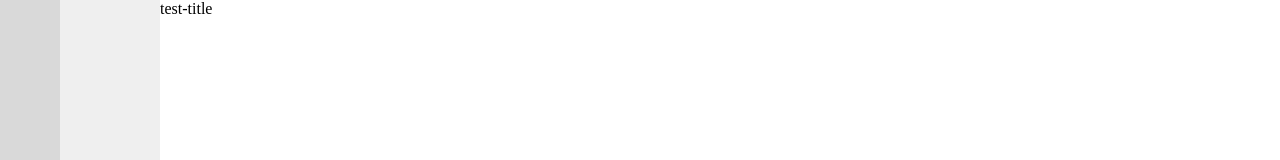
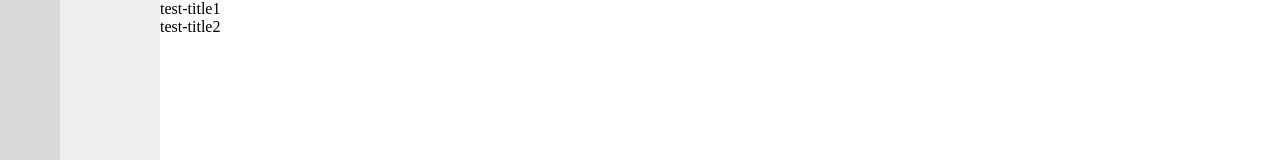
Before and after one commit to neko-0406/tauri-multi-editor, a React (Vite) app: page / in a window 1280 px wide. Shown: the top 160 px of the page. Built offline with nearby package versions, Linux system fonts and the light colour scheme.

Commit message:
テストデータ作成

```diff
--- a/src/App.tsx
+++ b/src/App.tsx
@@ -4,15 +4,26 @@ import { AppStateProvider } from './components/AppState/StateProvider';
 import SideMenuSpace from './components/SideMenuSpace';
 import { TabContainer, TabItemData } from './components/Tabs';
 
-const tabData: TabItemData = {
-  id: 'test-1',
-  title: 'test-title',
-  components: {
-    type: 'md',
-    value: '# テストだぜ',
-    path: './test.md',
+const tabData: TabItemData[] = [
+  {
+    id: 'test-1',
+    title: 'test-title1',
+    components: {
+      type: 'md',
+      value: '# テスト1だぜ',
+      path: './test.md',
+    },
   },
-};
+  {
+    id: 'test-2',
+    title: 'test-title2',
+    components: {
+      type: 'md',
+      value: '# テスト2だぜ',
+      path: './test.md',
+    },
+  },
+];
 
 function App() {
   return (
@@ -25,7 +36,7 @@ function App() {
           <SideMenuSpace />
           {/* アイテム表示部分 */}
           <div className="main-display-space">
-            <TabContainer tabItems={[tabData]} />
+            <TabContainer tabItems={tabData} />
           </div>
         </div>
         <div className="app-status-bar"></div>
```
